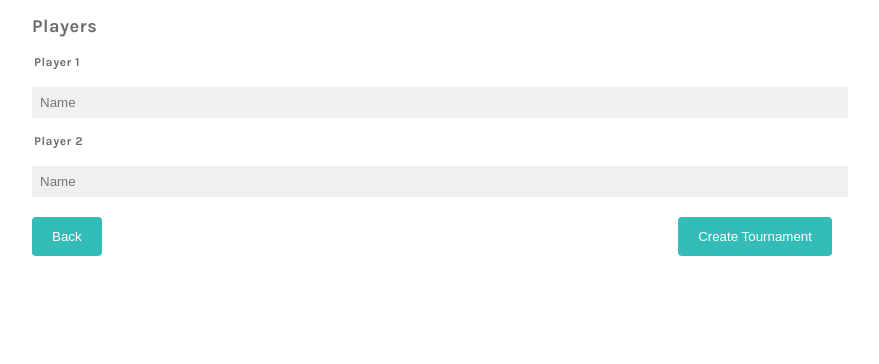
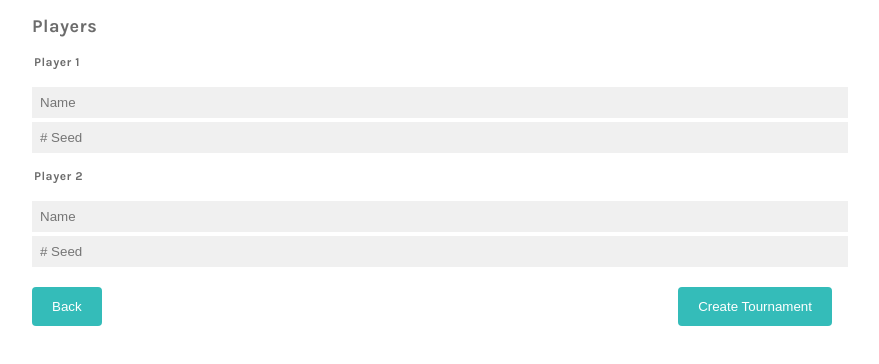
Before and after one commit to mpltr/fantasy-league, a Next.js app: page /admin/create-tournament in a window 1280 px wide. Both pictures are taken after a click on the button "Next". Shown: the top 364 px of the page, without its empty margins (208-1087 px from the left). Built offline with nearby package versions, Linux system fonts and the light colour scheme.

Commit message:
pre-deployment build

```diff
--- a/components/NewPlayer.js
+++ b/components/NewPlayer.js
@@ -7,6 +7,12 @@ const NewPlayer = (props) => {
             <input placeholder="Name"
                    value={props.player ? props.player.name : ''}
                    onChange={(e) => props.update(props.index, 'name', e.target.value)}/>
+            <input placeholder="# Seed"
+                   min="1"
+                   max="4"
+                   type="number"
+                   value={props.player ? props.player.seed : ''}
+                   onChange={(e) => props.update(props.index, 'seed', e.target.value)}/>
             {/* <input placeholder="FPL Link"
                    type="url"
                    value={props.player ? props.player.fplLink : ''}
--- a/pages/admin/create-tournament.js
+++ b/pages/admin/create-tournament.js
@@ -26,9 +26,6 @@ class CreateTournament extends Component {
 
     createTournament = () => {
 
-        console.log(this.state.newPlayers.length);
-        console.log(this.state.numberOfPlayers);
-
         //  TODO: better validation
         if(
             this.state.tournamentName
@@ -45,7 +42,7 @@ class CreateTournament extends Component {
         ) {
             let formData = new URLSearchParams();
             formData.append('data', JSON.stringify(this.state));
-            fetch('https://stormy-gorge-28890.herokuapp.com/createTournament', {
+            fetch(`${process.env.NEXT_PUBLIC_API}/createTournament`, {
                 method: 'POST',
                 headers: {
                     'Content-Type': 'application/x-www-form-urlencoded',
--- a/pages/admin/update-scores.js
+++ b/pages/admin/update-scores.js
@@ -20,7 +20,7 @@ const UpdateScores = (props) => {
             id: props.id
         }));
 
-        fetch('https://stormy-gorge-28890.herokuapp.com/updateFixtures', {
+        fetch(`${process.env.NEXT_PUBLIC_API}/updateFixtures`, {
             method: 'POST',
             headers: {
                 'Content-Type': 'application/x-www-form-urlencoded',
@@ -62,7 +62,7 @@ const UpdateScores = (props) => {
 UpdateScores.getInitialProps = async (context) => {
 
     const uid = context.query.tournamentId
-    const data = await fetch(`https://stormy-gorge-28890.herokuapp.com/get-tournament/${uid}`).then(res => res.json())
+    const data = await fetch(`${process.env.NEXT_PUBLIC_API}/get-tournament/${uid}`).then(res => res.json())
 
     // merge fixtures
     const mergedFixtures =  {}
--- a/pages/tournaments.jsx
+++ b/pages/tournaments.jsx
@@ -13,7 +13,9 @@ const Tournaments = ({data}) => {
 
 Tournaments.getInitialProps = async (context) => {
 
-    const data = await fetch(`https://stormy-gorge-28890.herokuapp.com/get-tournaments`).then(res => res.json())
+    console.log(`${process.env.NEXT_PUBLIC_API}/get-tournaments`);
+
+    const data = await fetch(`${process.env.NEXT_PUBLIC_API}/get-tournaments`).then(res => res.json())
 
     return {
         data
--- a/pages/tournaments/[id].js
+++ b/pages/tournaments/[id].js
@@ -62,7 +62,7 @@ const Tournament = (props) => {
 Tournament.getInitialProps = async (context) => {
 
     const uid = context.query.id;
-    const data = await fetch(`https://stormy-gorge-28890.herokuapp.com/get-tournament/${uid}`).then(res => res.json());
+    const data = await fetch(`${process.env.NEXT_PUBLIC_API}/get-tournament/${uid}`).then(res => res.json());
 
     return {
         name: data.name,
```
Also changed, not shown: 2 other files (tests, documents, lock files or other folders).
